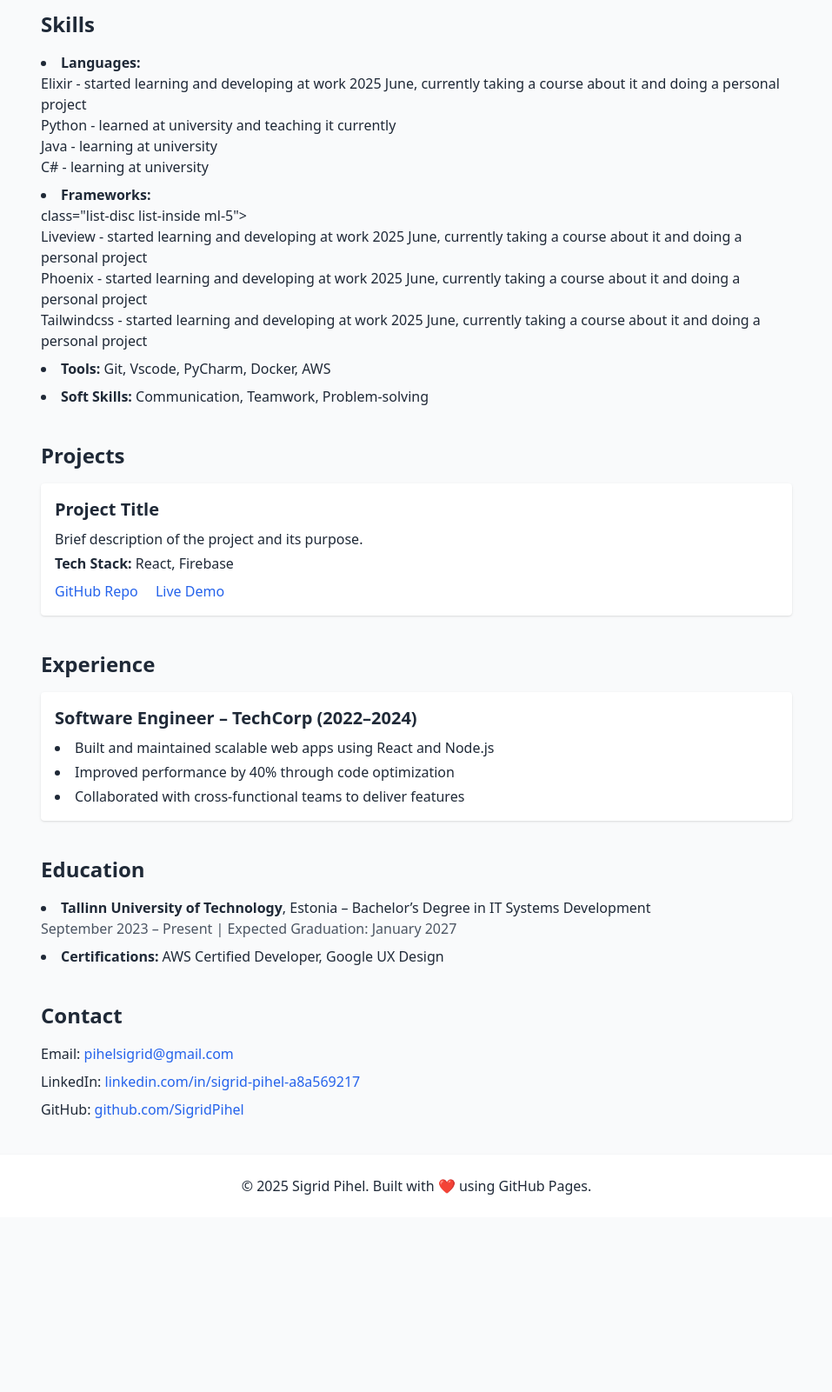
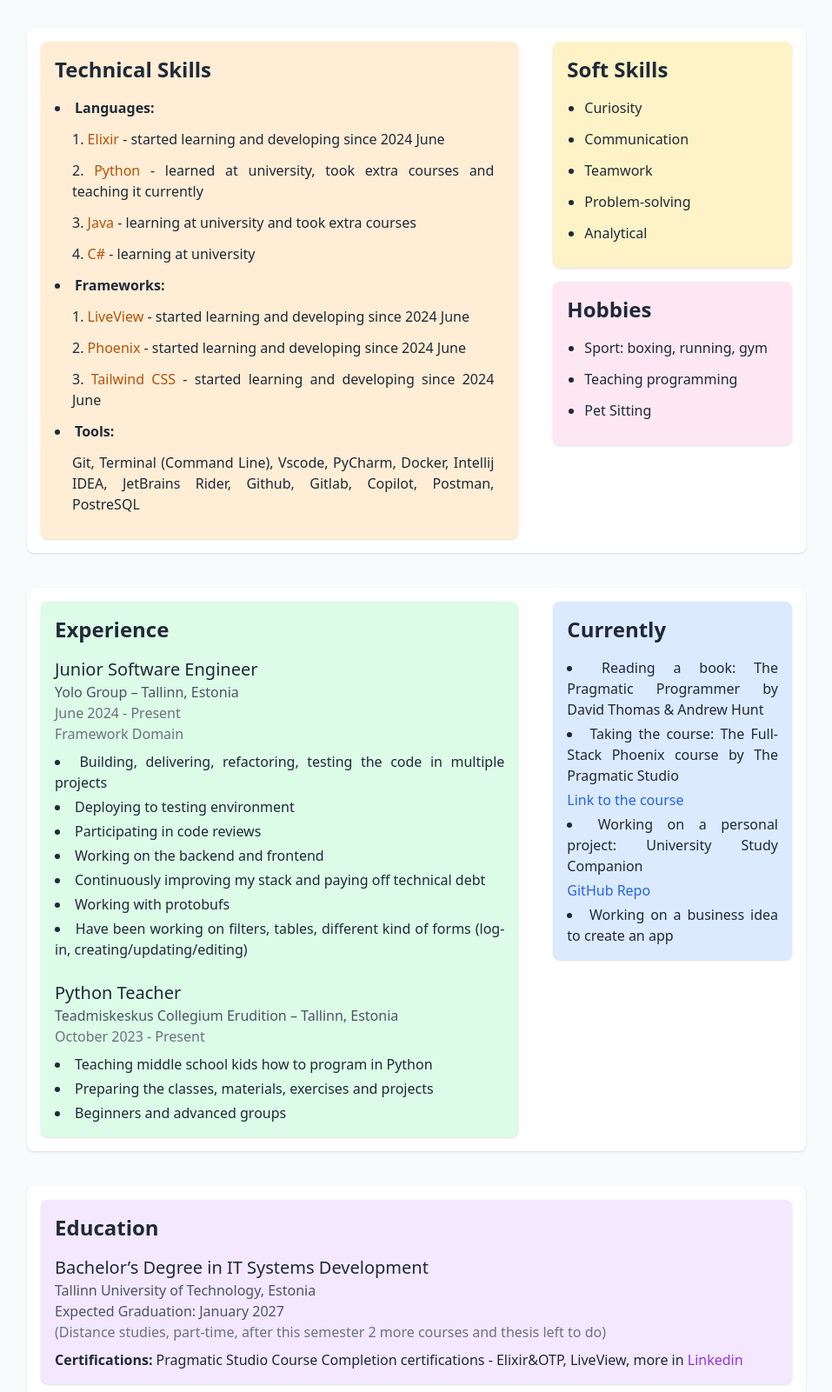
Before and after one commit to SigridPihel/SigridPihel.github.io, a plain HTML site: page index.html in a window 1280 px wide. Shown: the part 480-2081 px from the top of the page at 87% size, without its empty margins (161-1118 px from the left). Before the commit the page ends 1880 px from the top, so only its background shows below. Drawn offline with nearby package versions, Linux system fonts and the light colour scheme.

Commit message:
final version

```diff
--- a/index.html
+++ b/index.html
@@ -8,107 +8,175 @@
 </head>
 <body class="bg-gray-50 text-gray-800 font-sans">
 
+  <div>
+     <section id="about" class="max-w-4xl mx-auto my-10 px-4 bg-white p-4 rounded-lg shadow">
+      <div class="flex flex-row gap-10">
 
-  <section id="about" class="max-w-4xl mx-auto my-10 px-4">
-    <div class="flex flex-row justify-between items-start gap-8">
-      <div class="flex flex-col flex-1">
+        <div class="basis-2/3">
           <header class="mb-6">
             <h1 class="text-4xl font-bold">Sigrid Pihel</h1>
             <p class="text-lg mt-2">Junior Software Engineer | Programming Teacher | TalTech Student</p>
-          <a href="resume.pdf" target="_blank" class="inline-block mt-4 px-4 py-2 bg-blue-600 text-white rounded hover:bg-blue-700">
+          </header>
+
+          <h2 class="text-2xl font-semibold mb-2">About Me</h2>
+          <p class="mb-2 text-justify">I’m a passionate junior software engineer dedicated to continuous learning—both independently and through university studies—to become a better developer. I teach coding to schoolchildren and offer private lessons to share my enthusiasm for programming. At work, I thrive on building meaningful projects that align with my goals and values. I believe in writing clean code, solving problems creatively, and fostering collaboration within and across teams.</p>
+          <a href="resume.pdf" target="_blank" class="inline-block mt-4 px-4 py-2 bg-amber-600 text-white rounded hover:bg-amber-700 shadow-lg">
               Download Resume (PDF)
           </a>
-        </header>
         </div>
 
-      <div>
-        <h2 class="text-2xl font-semibold mb-2">About Me</h2>
-          <p class="mb-2">I’m a passionate junior developer who loves to continuously learn and educate myself independently and in university to become a better developer, teach coding to kids in school and give private lessons to share my passion with others and work on interesting projects at work to fulfill my dreams. I believe in clean code, creative problem-solving and collaboration inside the team.</p>
+        <div class="basis-1/3">
+          <img src="profile.jpg" alt="Sigrid Pihel" class="w-full h-auto rounded-lg object-cover shadow-lg" />
         </div>
 
-      <div class="w-32 h-32 shrink-0">
-        <img src="profile.jpg" alt="Sigrid Pihel" class="w-full h-full rounded-lg object-cover" />
+      </div>
+    </section>
+
+    <section id="skills" class="max-w-4xl mx-auto my-10 px-4 text-justify bg-white p-4 rounded-lg shadow">
+      <div class="flex flex-row gap-10">
+        <div class="basis-2/3">
+          <div class="bg-orange-100 p-4 rounded-lg shadow">
+            <h2 class="text-2xl font-semibold mb-4">Technical Skills</h2>
+            <ul class="list-disc list-inside space-y-3">
+              <li>
+                <strong>Languages:</strong>
+                <ul class="list-decimal list-inside ml-5 m-3 space-y-3">
+                  <li><span class="font-medium text-amber-700">Elixir</span> - started learning and developing since 2024 June</li>
+                  <li><span class="font-medium text-amber-700">Python</span> - learned at university, took extra courses and teaching it currently</li>
+                  <li><span class="font-medium text-amber-700">Java</span> - learning at university and took extra courses</li>
+                  <li><span class="font-medium text-amber-700">C#</span> - learning at university</li>
+                </ul>
+
+              <li>
+                <strong>Frameworks:</strong>
+                <ul class="list-decimal list-inside ml-5 m-3 space-y-3">
+                  <li><span class="font-medium text-amber-700">LiveView</span> - started learning and developing since 2024 June</li>
+                  <li><span class="font-medium text-amber-700">Phoenix</span> - started learning and developing since 2024 June</li>
+                  <li><span class="font-medium text-amber-700">Tailwind CSS</span> - started learning and developing since 2024 June</li>
+                </ul>
+              </li>
+              <li><strong>Tools:</strong>
+                <ul class="list-inside ml-5 m-3 space-y-3">
+                  <li>Git, Terminal (Command Line), Vscode, PyCharm, Docker, Intellij IDEA, JetBrains Rider, Github, Gitlab, Copilot, Postman, PostreSQL</li>
+                </ul>
+            </ul>
+          </div>
+        </div>
+
+        <div class="basis-1/3">
+          <div class="bg-amber-100 p-4 rounded-lg shadow">
+            <h2 class="text-2xl font-semibold mb-4">Soft Skills</h2>
+            <ul class="list-disc ml-5 m-3 space-y-3">
+              <li>Curiosity</li>
+              <li>Communication</li>
+              <li>Teamwork</li>
+              <li>Problem-solving</li>
+              <li>Analytical</li>
+            </ul>
+          </div>
+          <div class="bg-pink-100 p-4 rounded-lg shadow mt-4">
+            <h2 class="text-2xl font-semibold mb-4">Hobbies</h2>
+            <ul class="list-disc ml-5 m-3 space-y-3">
+              <li>Sport: boxing, running, gym</li>
+              <li>Teaching programming</li>
+              <li>Pet Sitting</li>
+            </ul>
+          </div>
+        </div>
+
+      </div>
+    </section>
+
+    <section id="experience" class="max-w-4xl mx-auto my-10 px-4 text-justify bg-white p-4 rounded-lg shadow">
+      <div class="flex flex-row gap-10">
+        <div class="basis-2/3">
+          <div class="bg-green-100 p-4 rounded-lg shadow">
+            <h2 class="text-2xl font-semibold mb-4">Experience</h2>
+            <div>
+              <h3 class="text-xl font-medium">Junior Software Engineer</h3>
+              <p class="text-gray-600">Yolo Group – Tallinn, Estonia</p>
+              <p class="text-gray-500">June 2024 - Present</p>
+              <p class="text-gray-500">Framework Domain</p>
+              <ul class="list-disc list-inside mt-2 space-y-1">
+                <li>Building, delivering, refactoring, testing the code in multiple projects</li>
+                <li>Deploying to testing environment</li>
+                <li>Participating in code reviews</li>
+                <li>Working on the backend and frontend</li>
+                <li>Continuously improving my stack and paying off technical debt</li>
+                <li>Working with protobufs</li>
+                <li>Have been working on filters, tables, different kind of forms (log-in, creating/updating/editing)</li>
+              </ul>
+            </div>
+            <div class="mt-6">
+              <h3 class="text-xl font-medium">Python Teacher</h3>
+              <p class="text-gray-600">Teadmiskeskus Collegium Erudition – Tallinn, Estonia</p>
+              <p class="text-gray-500">October 2023 - Present</p>
+              <ul class="list-disc list-inside mt-2 space-y-1">
+                <li>Teaching middle school kids how to program in Python</li>
+                <li>Preparing the classes, materials, exercises and projects</li>
+                <li>Beginners and advanced groups</li>
+              </ul>
+            </div>
+          </div>
+        </div>
+
+        <div class="basis-1/3">
+          <div class="bg-blue-100 p-4 rounded-lg shadow">
+          <h2 class="text-2xl font-semibold mb-4 ">Currently</h2>
+            <div>
+              <ul class="list-disc list-inside mt-2 space-y-1">
+                <li>Reading a book: The Pragmatic Programmer by David Thomas & Andrew Hunt</li>
+                <li>Taking the course:  The Full-Stack Phoenix course by The Pragmatic Studio</li>
+                <div class="mt-2 space-x-4">
+                  <a href="https://pragmaticstudio.com/courses/phoenix" class="text-blue-600 hover:underline">Link to the course</a>
+                </div>
+                <li>Working on a personal project: University Study Companion</li>
+                <div class="mt-2 space-x-4">
+                  <a href="https://github.com/SigridPihel/web_site" class="text-blue-600 hover:underline">GitHub Repo</a>
+                </div>
+                <li>Working on a business idea to create an app</li>
+              </ul>
+            </div>
+          </div>
         </div>
       </div>
     </section>
 
-
-
-  <section id="skills" class="max-w-4xl mx-auto my-10 px-4">
-    <h2 class="text-2xl font-semibold mb-4">Skills</h2>
-    <ul class="list-disc list-inside space-y-2">
+    <section id="education" class="max-w-4xl mx-auto my-10 px-4 text-justify bg-white p-4 rounded-lg shadow">
+      <div class="bg-purple-100 p-4 rounded-lg shadow">
+        <h2 class="text-2xl font-semibold mb-4">Education</h2>
+        <ul class="list-inside space-y-2">
           <li>
-        <strong>Languages:</strong>
-        <ul class=""list-disc list-inside ml-5">
-          <li>Elixir - started learning and developing at work 2025 June, currently taking a course about it and doing a personal project</li>
-          <li>Python - learned at university and teaching it currently</li>
-          <li>Java - learning at university</li>
-          <li>C# - learning at university</li>
-        </ul>
-
+            <div>
+              <h3 class="text-xl font-medium">Bachelor’s Degree in IT Systems Development</h3>
+              <p class="text-gray-600">Tallinn University of Technology, Estonia</p>
+              <span class="text-gray-600">Expected Graduation: January 2027</span>
+              <p class="text-gray-500">(Distance studies, part-time, after this semester 2 more courses and thesis left to do)</p>
+            </div>
+          </li>
           <li>
-        <strong>Frameworks:</strong>
-        <ul> class="list-disc list-inside ml-5">
-          <li>Liveview - started learning and developing at work 2025 June, currently taking a course about it and doing a personal project</li>
-          <li>Phoenix - started learning and developing at work 2025 June, currently taking a course about it and doing a personal project</li>
-          <li>Tailwindcss - started learning and developing at work 2025 June, currently taking a course about it and doing a personal project</li>
-        </ul>
+            <strong>Certifications: </strong>Pragmatic Studio Course Completion certifications - Elixir&OTP, LiveView, more in <a href="https://www.linkedin.com/in/sigrid-pihel-a8a569217/details/certifications/" class="text-purple-600 hover:underline">Linkedin</a>
           </li>
-      <li><strong>Tools:</strong> Git, Vscode, PyCharm, Docker, AWS</li>
-      <li><strong>Soft Skills:</strong> Communication, Teamwork, Problem-solving</li>
-    </ul>
-  </section>
-
-  <section id="projects" class="max-w-4xl mx-auto my-10 px-4">
-    <h2 class="text-2xl font-semibold mb-4">Projects</h2>
-    <div class="bg-white p-4 rounded shadow">
-      <h3 class="text-xl font-bold">Project Title</h3>
-      <p class="mt-2">Brief description of the project and its purpose.</p>
-      <p class="mt-1"><strong>Tech Stack:</strong> React, Firebase</p>
-      <div class="mt-2 space-x-4">
-        <a href="https://github.com/yourusername/project" class="text-blue-600 hover:underline">GitHub Repo</a>
-        <a href="https://project-demo.com" class="text-blue-600 hover:underline">Live Demo</a>
-      </div>
-    </div>
-  </section>
-
-  <section id="experience" class="max-w-4xl mx-auto my-10 px-4">
-    <h2 class="text-2xl font-semibold mb-4">Experience</h2>
-    <div class="bg-white p-4 rounded shadow">
-      <h3 class="text-xl font-bold">Software Engineer – TechCorp (2022–2024)</h3>
-      <ul class="list-disc list-inside mt-2 space-y-1">
-        <li>Built and maintained scalable web apps using React and Node.js</li>
-        <li>Improved performance by 40% through code optimization</li>
-        <li>Collaborated with cross-functional teams to deliver features</li>
         </ul>
       </div>
     </section>
 
-  <section id="education" class="max-w-4xl mx-auto my-10 px-4">
-    <h2 class="text-2xl font-semibold mb-4">Education</h2>
-    <ul class="list-disc list-inside space-y-2">
-      <li>
-        <strong>Tallinn University of Technology</strong>, Estonia – Bachelor’s Degree in IT Systems Development
-        <br><span class="text-gray-600">September 2023 – Present | Expected Graduation: January 2027</span>
-      </li>
-      <li>
-        <strong>Certifications:</strong> AWS Certified Developer, Google UX Design
-      </li>
-    </ul>
-  </section>
-
-  <section id="contact" class="max-w-4xl mx-auto my-10 px-4">
+    <section id="contact" class="max-w-4xl mx-auto my-10 px-4 max-w-4xl mx-auto my-10 px-4 text-justify bg-white p-4 rounded-lg shadow">
+      <div class="bg-red-100 p-4 rounded-lg shadow">
         <h2 class="text-2xl font-semibold mb-4">Contact</h2>
         <ul class="space-y-2">
-      <li>Email: <a href="mailto:pihelsigrid@gmail.com" class="text-blue-600 hover:underline">pihelsigrid@gmail.com</a></li>
-      <li>LinkedIn: <a href="https://linkedin.com/in/sigrid-pihel-a8a569217" class="text-blue-600 hover:underline">linkedin.com/in/sigrid-pihel-a8a569217</a></li>
-      <li>GitHub: <a href="https://github.com/SigridPihel" class="text-blue-600 hover:underline">github.com/SigridPihel</a></li>
+          <li>Email: <a href="mailto:pihelsigrid@gmail.com" class="text-red-600 hover:underline">pihelsigrid@gmail.com</a></li>
+          <li>LinkedIn: <a href="https://linkedin.com/in/sigrid-pihel-a8a569217" class="text-red-600 hover:underline">linkedin.com/in/sigrid-pihel-a8a569217</a></li>
+          <li>GitHub: <a href="https://github.com/SigridPihel" class="text-red-600 hover:underline">github.com/SigridPihel</a></li>
         </ul>
+      </div>
     </section>
 
     <footer class="text-center py-6 bg-white mt-10 shadow">
       <p>© 2025 Sigrid Pihel. Built with ❤️ using GitHub Pages.</p>
     </footer>
 
+  </div>
+
 </body>
 </html>
```
Lines whose indentation alone changed are shown as unchanged.
